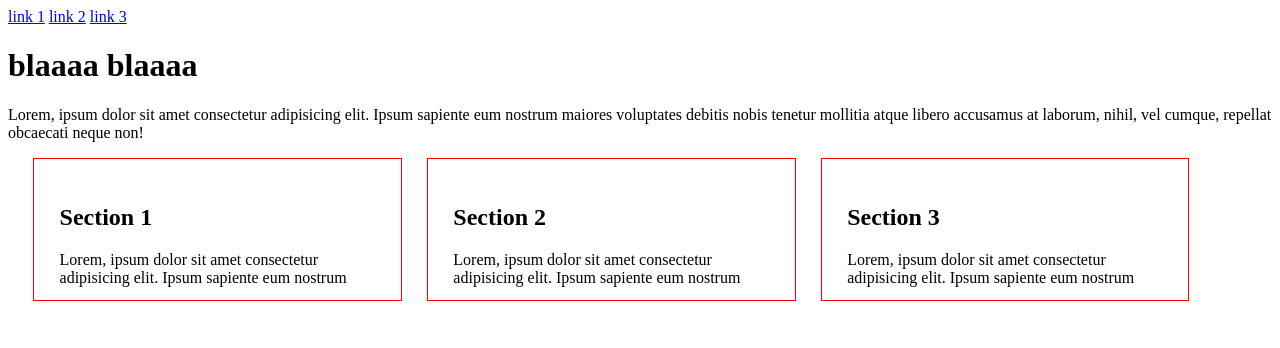
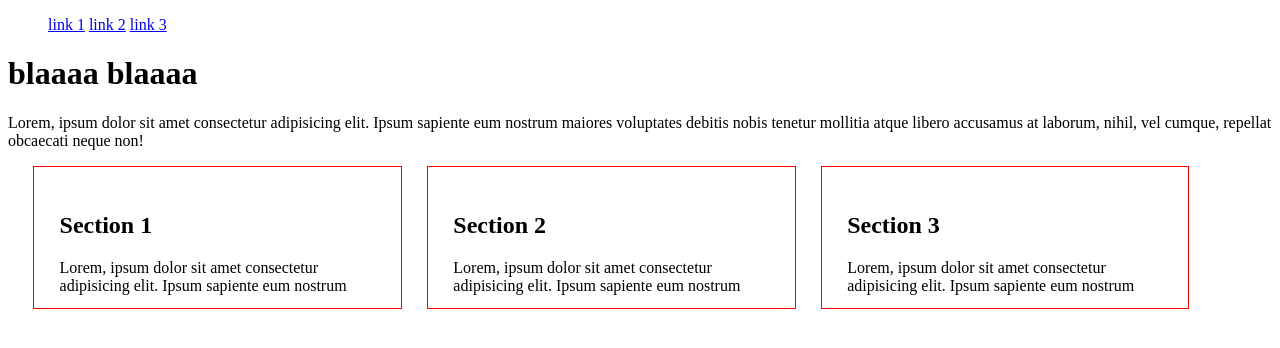
Before and after one commit to joeappleton18/web-tech, a plain HTML site: page week_2/task1.html in a window 1280 px wide. Drawn offline with Linux system fonts and the light colour scheme.

Commit message:
lesson finished

```diff
--- a/week_2/task.css
+++ b/week_2/task.css
@@ -1,4 +1,11 @@
 /*margin 0 auto */
+
+
+
+#nav li {
+    display: inline;
+}
+
 .section {
     border: 1px solid red;
     margin-left: 2%;
--- a/week_2/task1.html
+++ b/week_2/task1.html
@@ -10,9 +10,11 @@
 <body>
     <div id="wrapper">
         <div id="header">
-           <a href="#">link 1</a>
-           <a href="#">link 2</a>
-           <a href="#">link 3</a>
+                <ul id=nav>
+                    <li> <a href="#">link 1</a></li>
+                    <li><a href="#">link 2</a></li>
+                    <li><a href="#">link 3</a></li>
+                </ul>
         </div>
         <!-- /#header -->
         <div id="content">
```
Also changed, not shown: week_2/index.html (+1 -0 lines).
